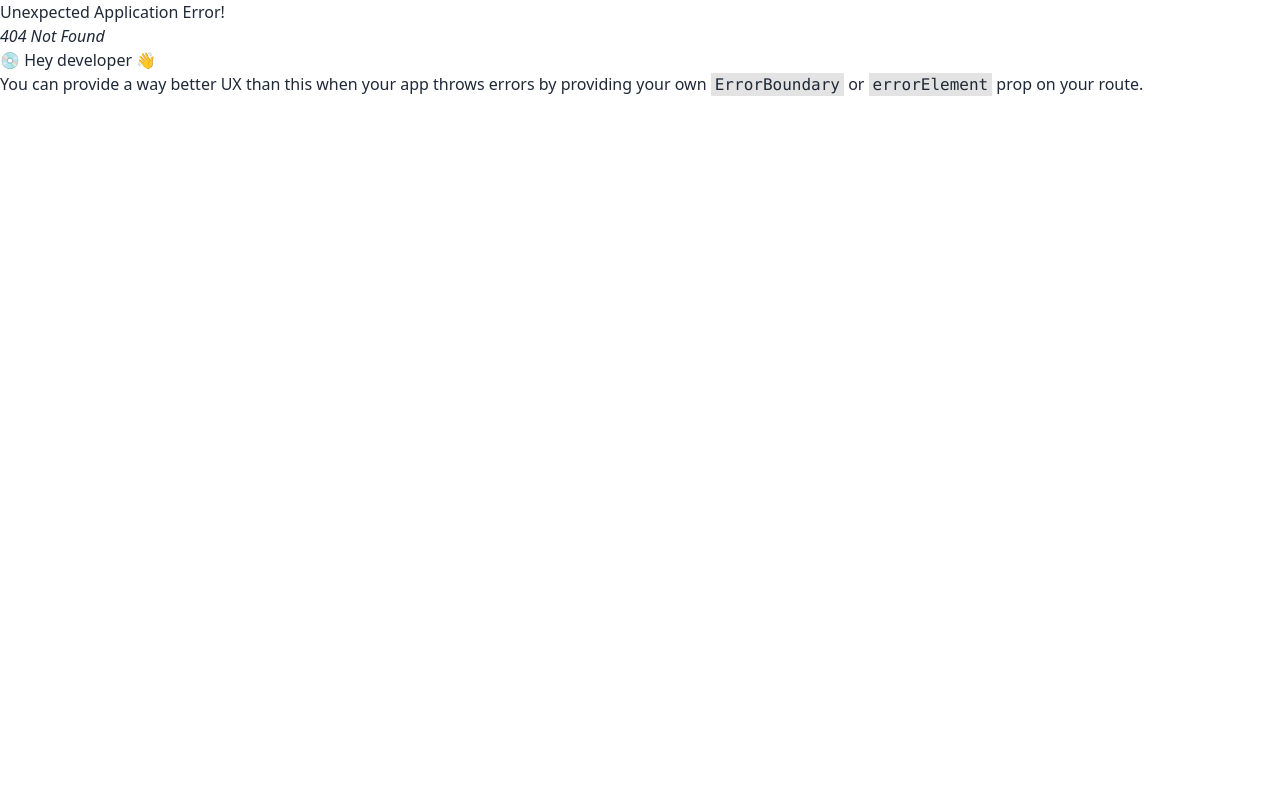
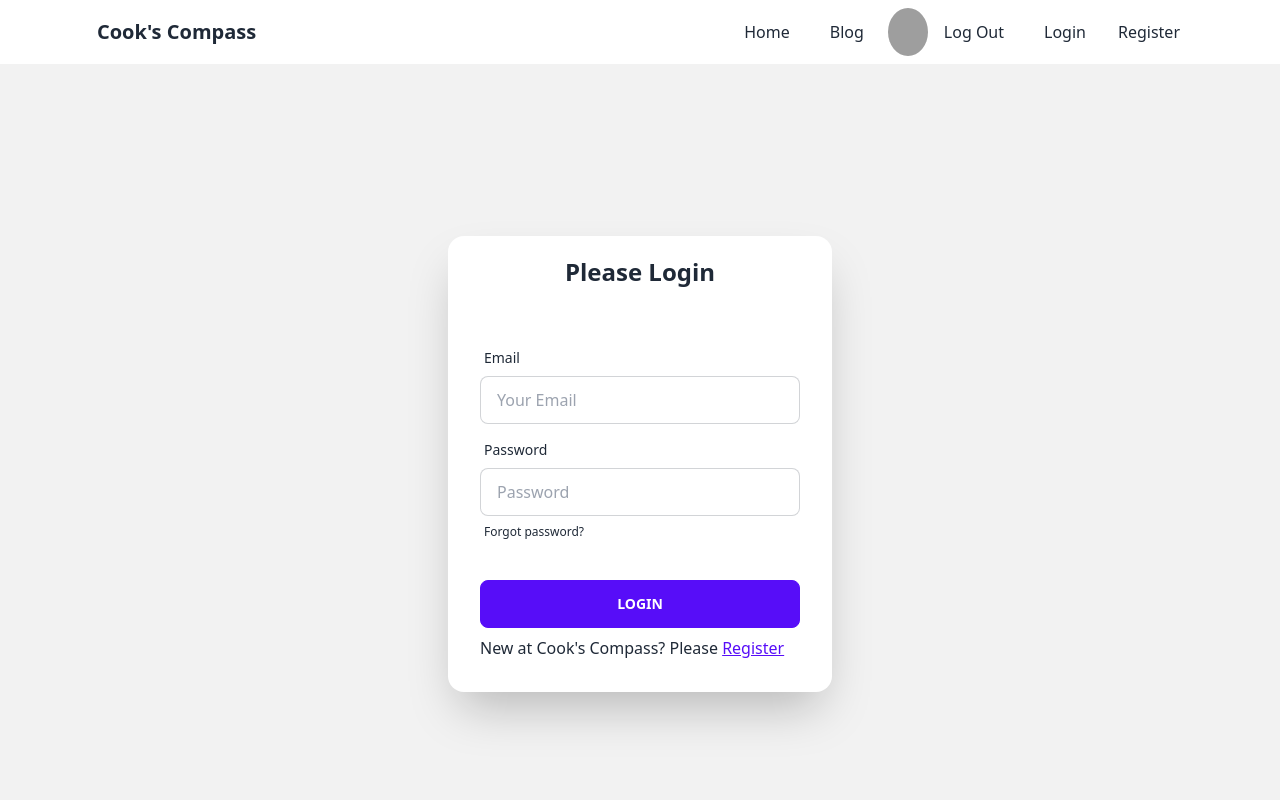
Before and after one commit to ihsajjad/coock-s-compass-client, a React (Vite) app: page /login in a window 1280 px wide. Before the commit this address had no page. Shown: the top 800 px of the page. Built offline with nearby package versions, Linux system fonts and the light colour scheme; grey boxes are pictures that could not be loaded.

Commit message:
implemented login page

```diff
--- a/src/pages/home/chef/recipes/Recipes.jsx
+++ b/src/pages/home/chef/recipes/Recipes.jsx
@@ -16,6 +16,7 @@ const Recipes = () => {
                 <p><span className='font-bold'>Likes:</span> {likes}</p>
                 <p><span className='font-bold'>Recipes:</span> {num_recipes}</p>
             </div>
+            <h2 className='text-3xl font-bold text-center mt-4'>{chef_name}'s Popular Recipes</h2>
             <div className='grid grid-cols-1 lg:grid-cols-2 gap-6 my-10'>
                 {
                     recipes.map(recipe => <Recipe key={recipe.id}
--- a/src/pages/home/chef/recipes/recipe/Recipe.jsx
+++ b/src/pages/home/chef/recipes/recipe/Recipe.jsx
@@ -8,10 +8,10 @@ const Recipe = ({ recipe }) => {
         <div className='border-2 border-slate-300 rounded-lg p-5 relative'>
             <img className='rounded-t-lg mx-auto my-4' src={image} alt="" />
             <div className='my-4'>
-                <h3 className='text-2xl font-semibold'>{name}</h3>
+                <h3 className='text-3xl font-semibold'>{name}</h3>
                 <div>
-                    <h4 className='text-2xl pb-1 mb-2 border-b-2 border-slate-500 inline-block'>Ingredients : </h4>
-                    <ol className='list-decimal pl-6'>
+                    <h4 className='text-xl pb-1 mb-2 border-b-2 border-slate-500 inline-block'>Ingredients : </h4>
+                    <ol className='list-decimal pl-6 mt-3'>
                         {
                             ingredients.map((ingredient, i) => <li key={i}>{ingredient}</li>)
                         }
--- a/src/shared/navbar/Navbar.jsx
+++ b/src/shared/navbar/Navbar.jsx
@@ -1,5 +1,7 @@
 import React from 'react';
 import { Link } from 'react-router-dom';
+import Login from '../../user/login/Login';
+import Register from '../../user/register/Register';
 
 const Navbar = () => {
     return (
@@ -15,7 +17,12 @@ const Navbar = () => {
                         <li>
                             <img className="w-10"
                             style={{padding: '0', borderRadius: '50%'}} src="https://images.unsplash.com/photo-1682794496831-81a52c8e9136?ixlib=rb-4.0.3&ixid=MnwxMjA3fDB8MHxwaG90by1wYWdlfHx8fGVufDB8fHx8&auto=format&fit=crop&w=1032&q=80" />
-                            </li>
+                            <button>Log Out</button>
+                        </li>
+                        <li>
+                            <Link to='/login'>Login</Link>
+                            <Link to='/register'>Register</Link>
+                        </li>
                     </ul>
                 </div>
             </div>
--- /dev/null
+++ b/src/user/login/Login.jsx
@@ -0,0 +1,35 @@
+import React from 'react';
+import { Link } from 'react-router-dom';
+
+const Login = () => {
+    return (
+        <div className="hero min-h-screen bg-base-200">
+            <form className="card flex-shrink-0 w-full max-w-sm shadow-2xl bg-base-100">
+                <h2 className='text-2xl font-bold text-center my-5'>Please Login</h2>
+                <div className="card-body">
+                    <div className="form-control">
+                        <label className="label">
+                            <span className="label-text">Email</span>
+                        </label>
+                        <input type="text" name='email' placeholder="Your Email" className="input input-bordered" />
+                    </div>
+                    <div className="form-control">
+                        <label className="label">
+                            <span className="label-text">Password</span>
+                        </label>
+                        <input type="password" name='password' placeholder="Password" className="input input-bordered" />
+                        <label className="label">
+                            <a href="#" className="label-text-alt link link-hover">Forgot password?</a>
+                        </label>
+                    </div>
+                    <div className="form-control mt-6">
+                        <button className="btn btn-primary">Login</button>
+                    </div>
+                    <p>New at Cook's Compass? Please <Link to='/register' class="link link-primary">Register</Link></p>
+                </div>
+            </form>
+        </div>
+    );
+};
+
+export default Login;
--- /dev/null
+++ b/src/user/register/Register.jsx
@@ -0,0 +1,11 @@
+import React from 'react';
+
+const Register = () => {
+    return (
+        <div>
+            <h2>Register please...</h2>
+        </div>
+    );
+};
+
+export default Register;
```
Also changed, not shown: src/routes/Routers.jsx (+10 -0 lines).
